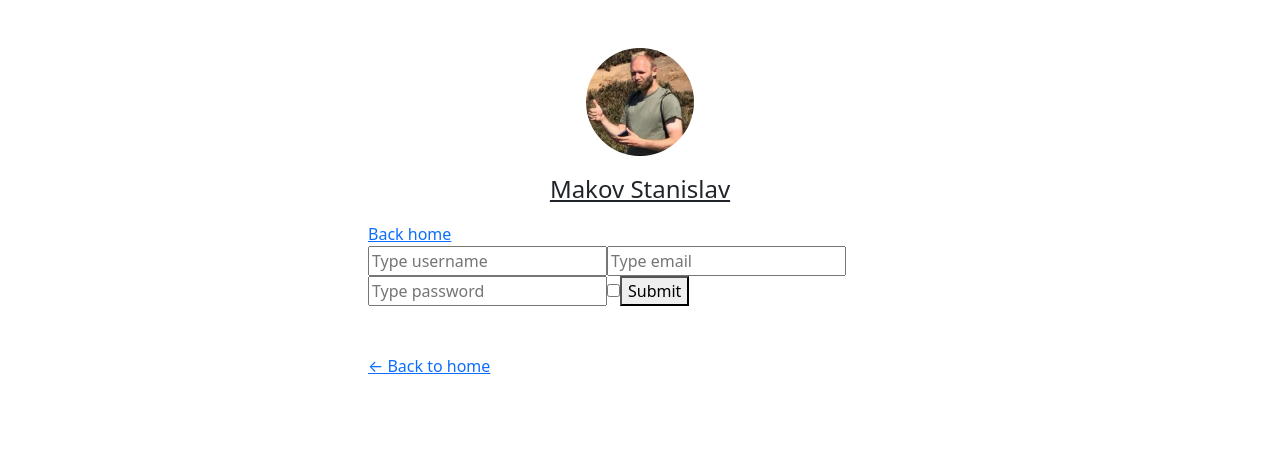
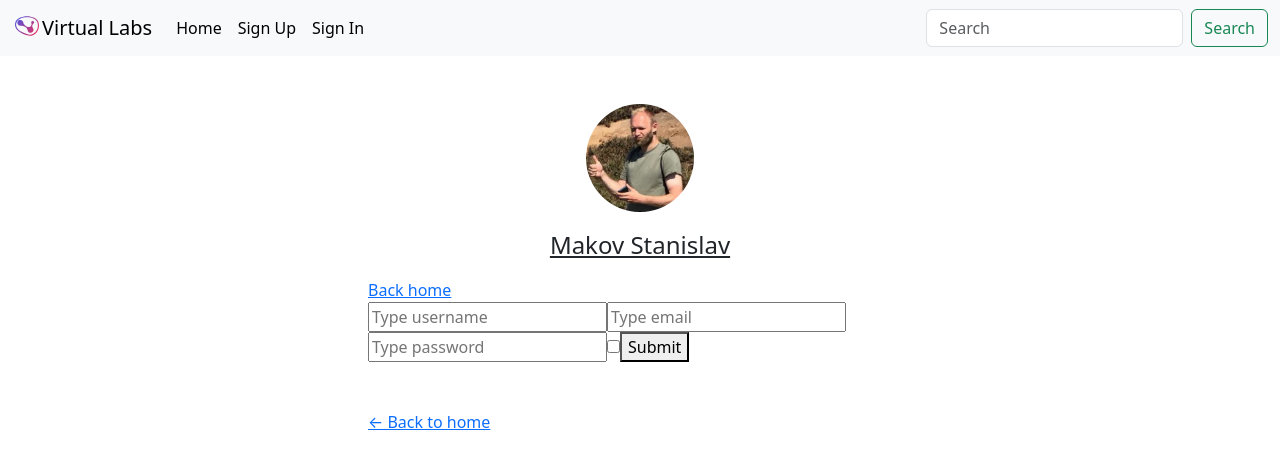
Before and after one commit to makovstanislav/VL, a Next.js app: page /sign-up in a window 1280 px wide. Shown: the top 466 px of the page. Built offline with nearby package versions, Linux system fonts and the light colour scheme.

Commit message:
Add navbar to all pages

```diff
--- a/components/Navbar.js
+++ b/components/Navbar.js
@@ -1,19 +1,19 @@
-import Nav from 'react-bootstrap/Nav'
-
-
 export default function Navbar() {
     return (
         <div>
-            <Nav class="navbar navbar-expand-xxl bg-body-tertiary">
+            <nav class="navbar navbar-expand-sm bg-body-tertiary">
                 <div class="container-fluid">
                     <a class="navbar-brand" href="#">
                         <img src="/images/virtuallab_iconLogo_v3_notext_25x25.svg" alt="Logo" width="30" height="24" class="d-inline-block align-text-top" />
                         Virtual Labs
                     </a>
+                    <button class="navbar-toggler" type="button" data-toggle="collapse" data-target="#navbarSupportedContent" aria-controls="navbarSupportedContent" aria-expanded="false" aria-label="Toggle navigation">
+                        <span class="navbar-toggler-icon"></span>
+                    </button>
                     <div class="collapse navbar-collapse" id="navbarSupportedContent">
                         <ul class="navbar-nav me-auto mb-2 mb-lg-0">
                             <li class="nav-item">
-                                <a class="nav-link active" aria-current="page" href="#">Home</a>
+                                <a class="nav-link active" aria-current="page" href="/">Home</a>
                             </li>
                             <li class="nav-item">
                                 <a class="nav-link active" aria-current="page" href="/sign-up">Sign Up</a>
@@ -28,6 +28,6 @@ export default function Navbar() {
                         </form>
                     </div>
                 </div>
-            </Nav>
+            </nav>
         </div>
 )}
--- a/pages/sign-up.js
+++ b/pages/sign-up.js
@@ -5,6 +5,7 @@ import { useCreateUserWithEmailAndPassword } from 'react-firebase-hooks/auth'
 import Link from "next/link"
 import SignUpForm from "../components/forms/sign-up-form"
 import Layout from '../components/layout'
+import Navbar from '../components/Navbar'
 
 
 
@@ -117,6 +118,8 @@ export default function SignUp() {
     }
 
     return(
+        <div>
+            <Navbar />
             <Layout>
                 <section>
                     <section>
@@ -125,6 +128,8 @@ export default function SignUp() {
                     {signUpForm}
                 </section>
             </Layout>
+        </div>
+
 
 
     )
```
Also changed, not shown: pages/sign-in.js (+6 -1 lines). Lines whose indentation alone changed are shown as unchanged.
